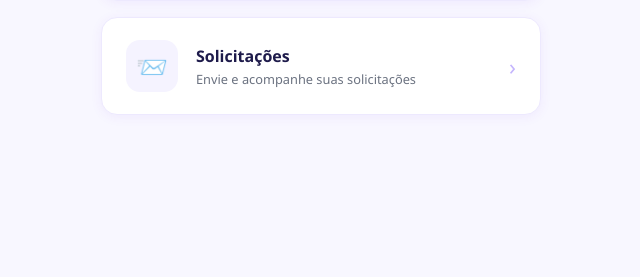
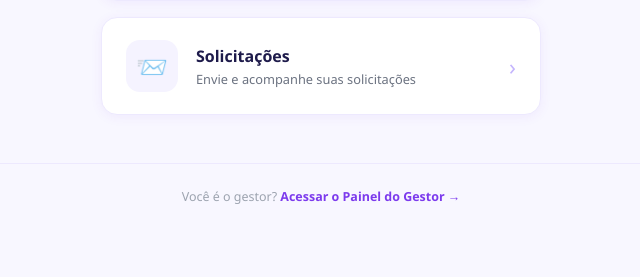
Before and after one commit to fogospiromax/controledeprodu-o, a Flask app: page / in a window 1280 px wide. Shown: the part 303-580 px from the top of the page, without its empty margins (319-959 px from the left). Run offline with Flask 3, Linux system fonts and the light colour scheme; some libraries are stand-ins or nearby versions.

Commit message:
Update worker_hub.html

```diff
--- a/templates/worker_hub.html
+++ b/templates/worker_hub.html
@@ -52,6 +52,13 @@ header {
 .module-title { font-size: 1rem; font-weight: 700; color: #1e1b4b; margin-bottom: 3px; }
 .module-desc { font-size: 0.8rem; color: #6b7280; }
 .module-arrow { color: #c4b5fd; font-size: 1.4rem; flex-shrink: 0; }
+
+.app-footer {
+  text-align: center; padding: 24px 20px 40px; font-size: 0.78rem; color: #9ca3af;
+  border-top: 1px solid #ede9fe; margin-top: 40px;
+}
+.app-footer a { color: #7c3aed; text-decoration: none; font-weight: 600; }
+.app-footer a:hover { text-decoration: underline; }
 </style>
 </head>
 <body>
@@ -91,6 +98,10 @@ header {
   </div>
 </div>
 
+<footer class="app-footer">
+  Você é o gestor? <a href="/admin">Acessar o Painel do Gestor →</a>
+</footer>
+
 <script>
 (function() {
   const d = new Date();
```
